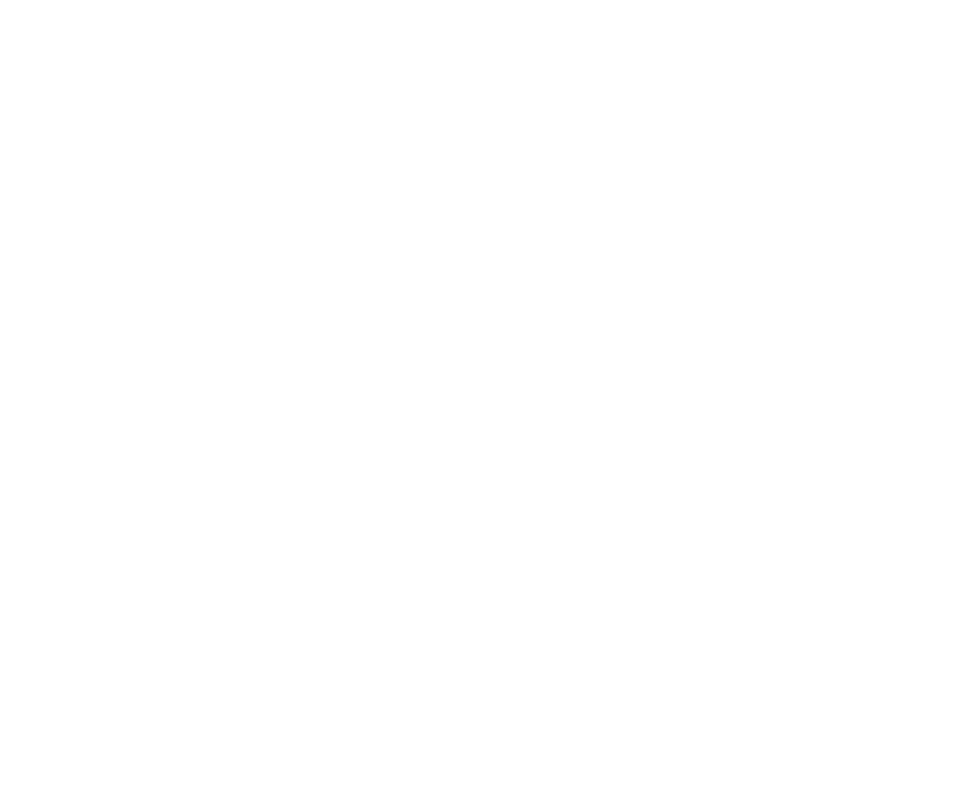
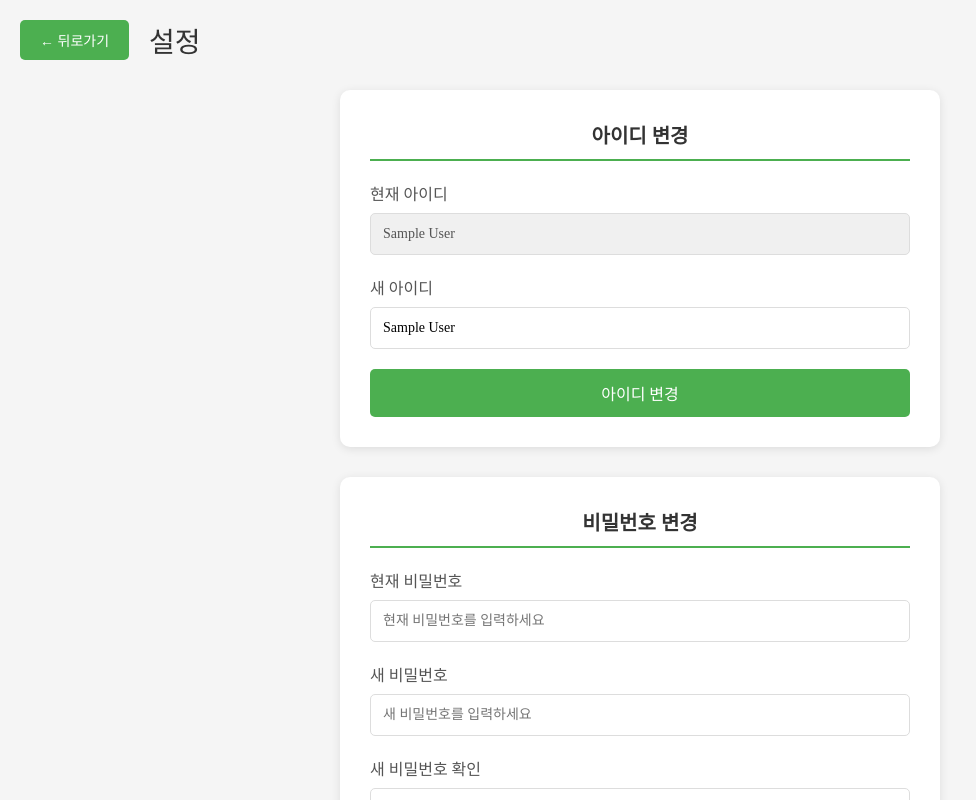
Before and after one commit to PARKDONGYEOL/frontend_chickenFarm, a React (Vite) app: page /settings in a window 1280 px wide. Before the commit this address had no page. Shown: the whole page, without its empty margins (0-976 px from the left). Built offline with nearby package versions, Linux system fonts and the light colour scheme; sample sign-in values are in the browser's storage; a web font is replaced by a local one.

Commit message:
아이디비번 변경 기능 완성 , 실시간 데이터 받아와집니다.

```diff
--- a/src/App.jsx
+++ b/src/App.jsx
@@ -10,6 +10,7 @@ import DailyInformation from './page/DailyInformation'
 import WeeklyInformation from './page/WeeklyInformation'
 import ChickenManagement from './page/ChickenManagement'
 import Home from './page/Home'
+import Settings from './page/Settings'
 
 
 function App() {
@@ -17,6 +18,7 @@ function App() {
    return (
     <Routes>
       <Route path='/' element={<Login />} />
+      <Route path='/settings' element={<Settings />} />
 
       <Route path='home' element={<Home />} >
         <Route path='pfm' element={<PoultryFarmManagement />} />
--- a/src/common/TourGuide.jsx
+++ b/src/common/TourGuide.jsx
@@ -32,8 +32,18 @@ const TourGuide = ({ isOpen, onClose, steps }) => {
 
   return (
     <div className={styles.overlay}>
-      {/* 어두운 배경 */}
-      <div className={styles.backdrop} />
+      {/* 하이라이트 영역 (타겟 요소 강조) */}
+      {step.targetElement && (
+        <div
+          className={styles.spotlight}
+          style={{
+            top: step.targetElement.top,
+            left: step.targetElement.left,
+            width: step.targetElement.width,
+            height: step.targetElement.height,
+          }}
+        />
+      )}
 
       {/* 설명 박스 (화살표 시작점) */}
       {step.tooltipPosition && (
--- a/src/layout/Header.jsx
+++ b/src/layout/Header.jsx
@@ -57,6 +57,7 @@ const Header = ({ onGuideClick }) => {
           </div>
           {menuOpen && (
             <div className={styles.userDropdown}>
+              <button onClick={() => nav("/settings")}>설정</button>
               <button onClick={handleLogout}>로그아웃</button>
             </div>
           )}
--- a/src/page/Home.jsx
+++ b/src/page/Home.jsx
@@ -31,10 +31,10 @@ const Home = () => {
       const rect = item.getBoundingClientRect();
       const titles = ["통계 페이지", "실시간 모니터링", "통합관리", "개체관리"];
       const descriptions = [
-        "주간 데이터와 통계를 확인할 수 있습니다. 양계장의 온도, 습도, 사료 소비량 등을 차트로 볼 수 있습니다.",
-        "실시간으로 양계장의 상태를 모니터링합니다. 일일 데이터를 확인하고 즉각적인 대응이 가능합니다.",
-        "양계장 전체를 통합 관리하는 페이지입니다. 설정 변경 및 시스템 관리를 할 수 있습니다.",
-        "닭 개체별 정보를 관리합니다. 개체 등록, 현황 조회, 건강 상태 확인 등을 할 수 있습니다."
+        "주간 데이터와 통계를 확인할 수 있습니다.\n양계장의 온도, 습도, 사료 소비량 등을 차트로 볼 수 있습니다.",
+        "실시간으로 양계장의 상태를 모니터링합니다.\n일일 데이터를 확인하고 즉각적인 대응이 가능합니다.",
+        "양계장 전체를 통합 관리하는 페이지입니다.\n설정 변경 및 시스템 관리를 할 수 있습니다.",
+        "닭 개체별 정보를 관리합니다.\n개체 등록, 현황 조회, 건강 상태 확인 등을 할 수 있습니다."
       ];
 
       // 설명 박스 위치를 각 단계마다 다르게 배치
@@ -66,10 +66,10 @@ const Home = () => {
         title: titles[index],
         description: descriptions[index],
         targetElement: {
-          top: rect.top,
-          left: rect.left,
-          width: rect.width,
-          height: rect.height,
+          top: rect.top - 10,
+          left: rect.left - 10,
+          width: rect.width + 20,
+          height: rect.height + 10,
         },
         tooltipPosition: {
           top: `${tooltipY}px`,
@@ -104,7 +104,7 @@ const Home = () => {
             <div className={styles.heroContent}>
               <img src={roosterImg} alt="Rooster" />
               <div className={styles.bannerText}>
-                <p>SMART CHICKEN FARM</p>
+                <p>Smart Chicken Farm</p>
                 <p>team::dc.kim</p>
               </div>
             </div>
--- a/src/page/Home.module.css
+++ b/src/page/Home.module.css
@@ -81,12 +81,19 @@
 .bannerText > p:nth-child(1){
   font-weight: 700;
   font-size: 100px;
+  text-shadow:
+    2px 2px 8px rgba(0, 0, 0, 0.7);
+  -webkit-text-stroke: 2px rgba(0, 0, 0, 0.8);
+  paint-order: stroke fill;
 }
 
 .bannerText > p:nth-child(2){
   font-weight: 300;
   font-size: 20px;
   color: rgb(196, 196, 196);
+  text-shadow: 1px 1px 4px rgba(0, 0, 0, 0.8);
+  -webkit-text-stroke: 1px rgba(0, 0, 0, 0.6);
+  paint-order: stroke fill;
 }
 
 /* 가이드 버튼 */
--- /dev/null
+++ b/src/page/Settings.jsx
@@ -0,0 +1,180 @@
+import React, { useState, useEffect } from "react";
+import { useNavigate } from "react-router-dom";
+import axios from "axios";
+import styles from "./Settings.module.css";
+
+const Settings = () => {
+  const nav = useNavigate();
+  const [loginInfo, setLoginInfo] = useState(null);
+  const [currentPassword, setCurrentPassword] = useState("");
+  const [newPassword, setNewPassword] = useState("");
+  const [confirmPassword, setConfirmPassword] = useState("");
+  const [newUsername, setNewUsername] = useState("");
+  const [message, setMessage] = useState("");
+
+  useEffect(() => {
+    const info = sessionStorage.getItem("loginInfo");
+    if (info) {
+      const parsedInfo = JSON.parse(info);
+      setLoginInfo(parsedInfo);
+      setNewUsername(parsedInfo.name);
+    } else {
+      nav("/");
+    }
+  }, [nav]);
+
+  const handlePasswordChange = (e) => {
+    e.preventDefault();
+
+    if (!currentPassword || !newPassword || !confirmPassword) {
+      setMessage("모든 필드를 입력해주세요.");
+      return;
+    }
+
+    if (newPassword !== confirmPassword) {
+      setMessage("새 비밀번호가 일치하지 않습니다.");
+      return;
+    }
+
+    if (newPassword.length < 4) {
+      setMessage("비밀번호는 최소 4자 이상이어야 합니다.");
+      return;
+    }
+
+    // 스프링 서버로 비밀번호 변경 요청
+    axios.put('http://localhost:8080/api/member/password', {
+      memId: loginInfo.memId,
+      currentPassword: currentPassword,
+      newPassword: newPassword
+    })
+    .then(res => {
+      console.log("응답:", res.data);
+      if (res.data.success) {
+        setMessage("비밀번호가 변경되었습니다.");
+        setCurrentPassword("");
+        setNewPassword("");
+        setConfirmPassword("");
+      } else {
+        setMessage(res.data.message || "비밀번호 변경에 실패했습니다.");
+      }
+    })
+    .catch(err => {
+      console.error("에러:", err);
+      setMessage("비밀번호 변경 중 오류가 발생했습니다.");
+    });
+  };
+
+  const handleUsernameChange = (e) => {
+    e.preventDefault();
+
+    if (!newUsername.trim()) {
+      setMessage("아이디를 입력해주세요.");
+      return;
+    }
+
+    // 스프링 서버로 아이디(이름) 변경 요청
+    axios.put('http://localhost:8080/api/member/name', {
+      memId: loginInfo.memId,
+      newName: newUsername
+    })
+    .then(res => {
+      console.log("응답:", res.data);
+      if (res.data.success) {
+        const updatedInfo = { ...loginInfo, name: newUsername };
+        sessionStorage.setItem("loginInfo", JSON.stringify(updatedInfo));
+        setLoginInfo(updatedInfo);
+        setMessage("아이디가 변경되었습니다.");
+      } else {
+        setMessage(res.data.message || "아이디 변경에 실패했습니다.");
+      }
+    })
+    .catch(err => {
+      console.error("에러:", err);
+      setMessage("아이디 변경 중 오류가 발생했습니다.");
+    });
+  };
+
+  if (!loginInfo) return null;
+
+  return (
+    <div className={styles.settingsContainer}>
+      <div className={styles.settingsHeader}>
+        <button onClick={() => nav("/home")} className={styles.backButton}>
+          ← 뒤로가기
+        </button>
+        <h1>설정</h1>
+      </div>
+
+      {message && <div className={styles.message}>{message}</div>}
+
+      <div className={styles.settingsContent}>
+        {/* 아이디 변경 섹션 */}
+        <div className={styles.section}>
+          <h2>아이디 변경</h2>
+          <form onSubmit={handleUsernameChange}>
+            <div className={styles.formGroup}>
+              <label>현재 아이디</label>
+              <input
+                type="text"
+                value={loginInfo.name}
+                disabled
+                className={styles.disabledInput}
+              />
+            </div>
+            <div className={styles.formGroup}>
+              <label>새 아이디</label>
+              <input
+                type="text"
+                value={newUsername}
+                onChange={(e) => setNewUsername(e.target.value)}
+                placeholder="새 아이디를 입력하세요"
+              />
+            </div>
+            <button type="submit" className={styles.submitButton}>
+              아이디 변경
+            </button>
+          </form>
+        </div>
+
+        {/* 비밀번호 변경 섹션 */}
+        <div className={styles.section}>
+          <h2>비밀번호 변경</h2>
+          <form onSubmit={handlePasswordChange}>
+            <div className={styles.formGroup}>
+              <label>현재 비밀번호</label>
+              <input
+                type="password"
+                value={currentPassword}
+                onChange={(e) => setCurrentPassword(e.target.value)}
+                placeholder="현재 비밀번호를 입력하세요"
+              />
+            </div>
+            <div className={styles.formGroup}>
+              <label>새 비밀번호</label>
+              <input
+                type="password"
+                value={newPassword}
+                onChange={(e) => setNewPassword(e.target.value)}
+                placeholder="새 비밀번호를 입력하세요"
+              />
+            </div>
+            <div className={styles.formGroup}>
+              <label>새 비밀번호 확인</label>
+              <input
+                type="password"
+                value={confirmPassword}
+                onChange={(e) => setConfirmPassword(e.target.value)}
+                placeholder="새 비밀번호를 다시 입력하세요"
+              />
+            </div>
+            <button type="submit" className={styles.submitButton}>
+              비밀번호 변경
+            </button>
+          </form>
+        </div>
+      </div>
+    </div>
+  );
+};
+
+export default Settings;
--- /dev/null
+++ b/src/page/Settings.module.css
@@ -0,0 +1,128 @@
+.settingsContainer {
+  min-height: 100vh;
+  background-color: #f5f5f5;
+  padding: 20px;
+}
+
+.settingsHeader {
+  display: flex;
+  align-items: center;
+  gap: 20px;
+  margin-bottom: 30px;
+}
+
+.backButton {
+  background-color: #4caf50;
+  color: white;
+  border: none;
+  padding: 10px 20px;
+  border-radius: 5px;
+  cursor: pointer;
+  font-size: 14px;
+  transition: background-color 0.3s;
+}
+
+.backButton:hover {
+  background-color: #45a049;
+}
+
+.settingsHeader h1 {
+  margin: 0;
+  font-size: 28px;
+  color: #333;
+}
+
+.message {
+  background-color: #4caf50;
+  color: white;
+  padding: 15px;
+  border-radius: 5px;
+  margin-bottom: 20px;
+  text-align: center;
+}
+
+.settingsContent {
+  display: flex;
+  flex-direction: column;
+  gap: 30px;
+  max-width: 600px;
+  margin: 0 auto;
+}
+
+.section {
+  background-color: white;
+  padding: 30px;
+  border-radius: 10px;
+  box-shadow: 0 2px 10px rgba(0, 0, 0, 0.1);
+}
+
+.section h2 {
+  margin-top: 0;
+  margin-bottom: 20px;
+  font-size: 20px;
+  color: #333;
+  border-bottom: 2px solid #4caf50;
+  padding-bottom: 10px;
+}
+
+.formGroup {
+  margin-bottom: 20px;
+}
+
+.formGroup label {
+  display: block;
+  margin-bottom: 8px;
+  font-weight: 500;
+  color: #555;
+}
+
+.formGroup input {
+  width: 100%;
+  padding: 12px;
+  border: 1px solid #ddd;
+  border-radius: 5px;
+  font-size: 14px;
+  box-sizing: border-box;
+  transition: border-color 0.3s;
+}
+
+.formGroup input:focus {
+  outline: none;
+  border-color: #4caf50;
+}
+
+.disabledInput {
+  background-color: #f0f0f0;
+  cursor: not-allowed;
+}
+
+.submitButton {
+  background-color: #4caf50;
+  color: white;
+  border: none;
+  padding: 12px 30px;
+  border-radius: 5px;
+  cursor: pointer;
+  font-size: 16px;
+  font-weight: 500;
+  transition: background-color 0.3s;
+  width: 100%;
+}
+
+.submitButton:hover {
+  background-color: #45a049;
+}
+
+@media (max-width: 768px) {
+  .settingsContainer {
+    padding: 10px;
+  }
+
+  .section {
+    padding: 20px;
+  }
+
+  .settingsHeader h1 {
+    font-size: 24px;
+  }
+}
```
Also changed, not shown: src/common/TourGuide.module.css (+48 -33 lines).
